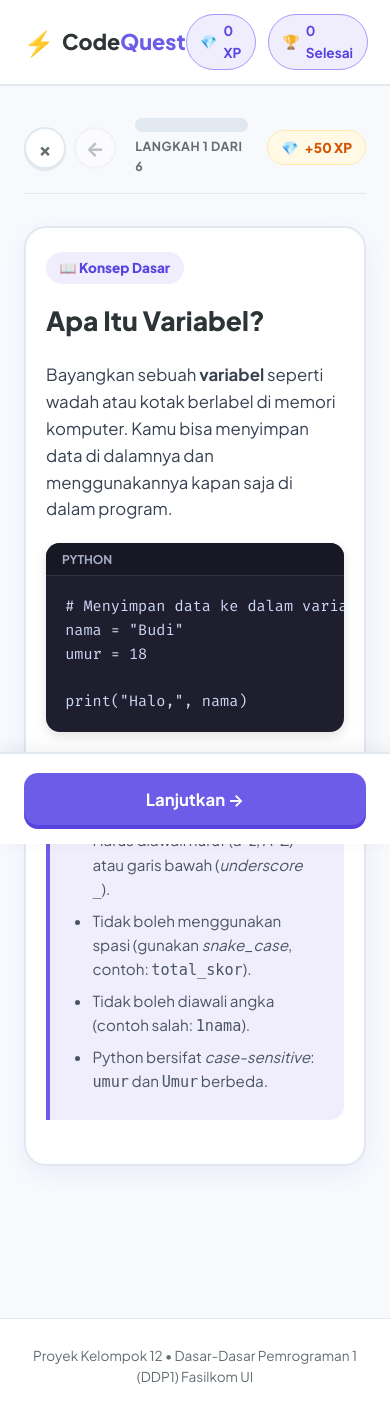
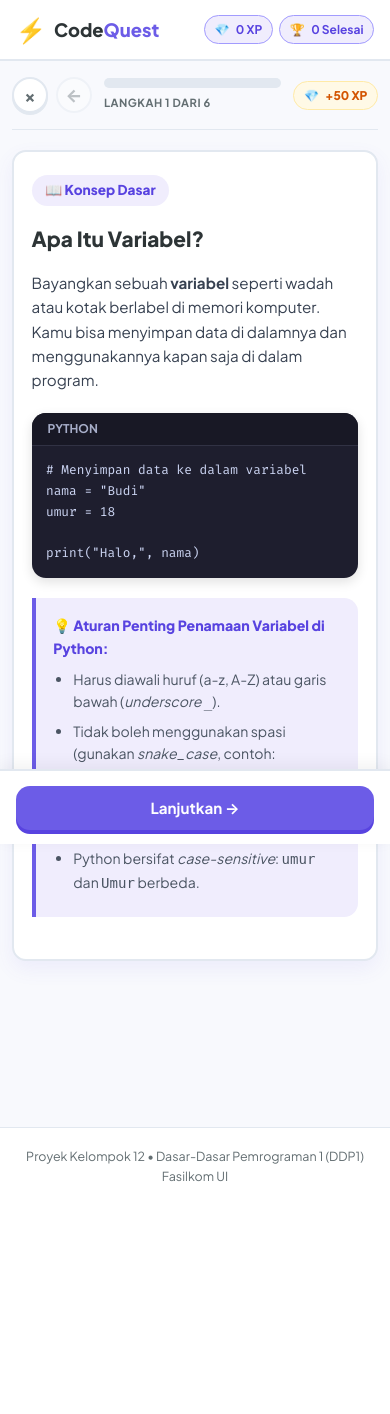
Before and after one commit to RafifAzzam/proyek-kelompok-12-ddp1, a Django app: page /pelajaran/variabel/ in a window 390 px wide. After the commit the page ends 1182 px from the top, so only its background shows below. Run offline with Django 5.2, Linux system fonts and the light colour scheme.

Commit message:
Tambahkan responsive layout untuk tablet dan HP

```diff
--- a/learning/static/learning/style.css
+++ b/learning/static/learning/style.css
@@ -784,14 +784,198 @@ button, .btn-primary, .btn-secondary-sm, .btn-disabled {
     to { opacity: 1; transform: translateY(0); }
 }
 
-@media (max-width: 600px) {
-    .duo-card {
-        padding: 1.5rem 1.25rem;
+/* ==========================================================================
+   Responsive: Tablet (max-width: 768px)
+   ========================================================================== */
+@media (max-width: 768px) {
+    .main-wrapper {
+        padding: 1.5rem 1rem;
+    }
+    .lessons-grid {
+        grid-template-columns: 1fr;
+    }
+    .hero-section {
+        flex-direction: column;
+        align-items: flex-start;
+        padding: 2rem 1.5rem;
     }
     .hero-title {
-        font-size: 1.6rem;
+        font-size: 1.7rem;
+    }
+    .duo-container {
+        padding-bottom: 140px;
+    }
+}
+
+/* ==========================================================================
+   Responsive: Mobile (max-width: 480px)
+   ========================================================================== */
+@media (max-width: 480px) {
+    /* Navbar */
+    .nav-container {
+        padding: 0.65rem 1rem;
+    }
+    .brand-logo {
+        font-size: 1.15rem;
+    }
+    .stat-badge {
+        padding: 0.25rem 0.6rem;
+        font-size: 0.75rem;
+    }
+    .user-stats {
+        gap: 0.4rem;
+    }
+
+    /* Main layout */
+    .main-wrapper {
+        padding: 1rem 0.75rem;
+    }
+
+    /* Hero */
+    .hero-section {
+        padding: 1.5rem 1.25rem;
+        border-radius: var(--radius-md);
+        margin-bottom: 1.5rem;
+    }
+    .hero-tag {
+        font-size: 0.7rem;
+    }
+    .hero-title {
+        font-size: 1.4rem;
+    }
+    .hero-desc {
+        font-size: 0.9rem;
+    }
+
+    /* Topic headers */
+    .topic-badge {
+        width: 42px;
+        height: 42px;
+        font-size: 1.5rem;
+    }
+    .topic-title {
+        font-size: 1.15rem;
+    }
+    .topic-subtitle {
+        font-size: 0.85rem;
+    }
+
+    /* Lesson cards */
+    .lesson-card {
+        padding: 1.2rem;
+    }
+    .lesson-title {
+        font-size: 1.05rem;
+    }
+    .lesson-summary {
+        font-size: 0.85rem;
+        margin-bottom: 1rem;
+    }
+    .btn-primary {
+        padding: 0.75rem 1.2rem;
+        font-size: 0.95rem;
+    }
+
+    /* Stepper header */
+    .duo-header {
+        gap: 0.75rem;
+        margin-bottom: 1.25rem;
+    }
+    .btn-icon-exit, .btn-icon-back {
+        width: 36px;
+        height: 36px;
+        font-size: 1.1rem;
+    }
+    .duo-progress-track {
+        height: 10px;
+    }
+    .duo-counter {
+        font-size: 0.7rem;
+    }
+    .duo-badge-reward {
+        padding: 0.25rem 0.6rem;
+        font-size: 0.75rem;
+    }
+
+    /* Stepper card */
+    .duo-card {
+        padding: 1.4rem 1.1rem;
+        border-radius: var(--radius-md);
+    }
+    .step-title {
+        font-size: 1.3rem;
+        margin-bottom: 1rem;
+    }
+    .step-text {
+        font-size: 0.95rem;
+    }
+
+    /* Code blocks */
+    .code-container pre {
+        padding: 0.9rem;
+    }
+    .code-container code {
+        font-size: 0.8rem;
+    }
+
+    /* Callout */
+    .callout-box {
+        padding: 1rem 1.1rem;
+    }
+    .callout-title {
+        font-size: 0.88rem;
+    }
+    .callout-list {
+        font-size: 0.88rem;
+    }
+
+    /* Quiz */
+    .quiz-question-heading {
+        font-size: 1.1rem;
+    }
+    .choice-item {
+        padding: 0.8rem 1rem;
+        font-size: 0.92rem;
+    }
+
+    /* Bottom dock */
+    .duo-action-dock {
+        padding: 0.9rem 1rem;
+    }
+    .dock-feedback {
+        padding: 0.8rem 1rem;
+        gap: 0.6rem;
+    }
+    .feedback-heading {
+        font-size: 0.9rem;
+    }
+    .feedback-body {
+        font-size: 0.8rem;
+    }
+    .duo-container {
+        padding-bottom: 150px;
+    }
+
+    /* Completion */
+    .completion-card {
+        padding: 2rem 1.25rem;
+    }
+    .completion-icon {
+        font-size: 3rem;
+    }
+    .completion-title {
+        font-size: 1.4rem;
     }
     .completion-stats-grid {
         grid-template-columns: 1fr;
     }
+    .stat-box-value {
+        font-size: 1.1rem;
+    }
+
+    /* Footer */
+    .footer {
+        padding: 1.2rem 1rem;
+        font-size: 0.78rem;
+    }
 }
```
